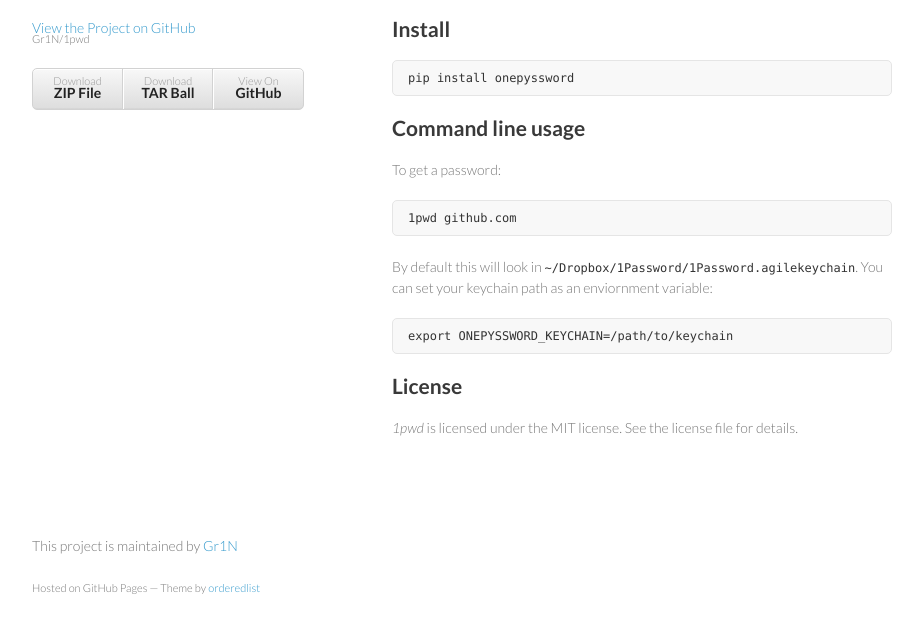
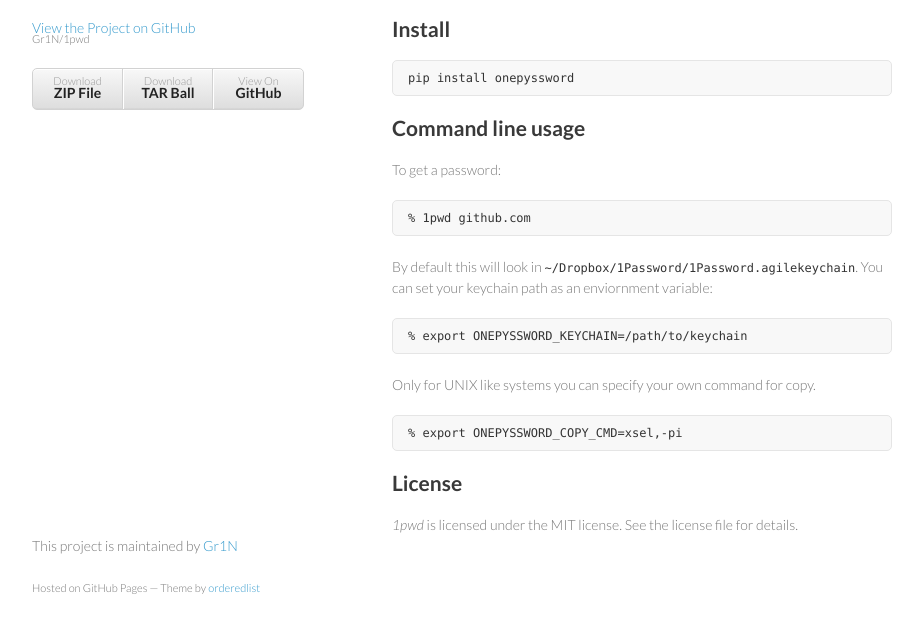
Before and after one commit to Gr1N/1pwd, a plain HTML site: page index.html in a window 1280 px wide. Shown: the part 133-766 px from the top of the page, without its empty margins (178-1101 px from the left). Drawn offline with Linux system fonts and the light colour scheme.

```diff
--- a/index.html
+++ b/index.html
@@ -44,13 +44,18 @@
 
 <p>To get a password:</p>
 
-<pre lang="shell"><code>1pwd github.com
+<pre lang="shell"><code>% 1pwd github.com
 </code></pre>
 
 <p>By default this will look in <code>~/Dropbox/1Password/1Password.agilekeychain</code>.
 You can set your keychain path as an enviornment variable:</p>
 
-<pre lang="shell"><code>export ONEPYSSWORD_KEYCHAIN=/path/to/keychain
+<pre lang="shell"><code>% export ONEPYSSWORD_KEYCHAIN=/path/to/keychain
+</code></pre>
+
+<p>Only for UNIX like systems you can specify your own command for copy.</p>
+
+<pre lang="shell"><code>% export ONEPYSSWORD_COPY_CMD=xsel,-pi
 </code></pre>
 
 <h2>
```
Also changed, not shown: params.json (+1 -1 lines).
